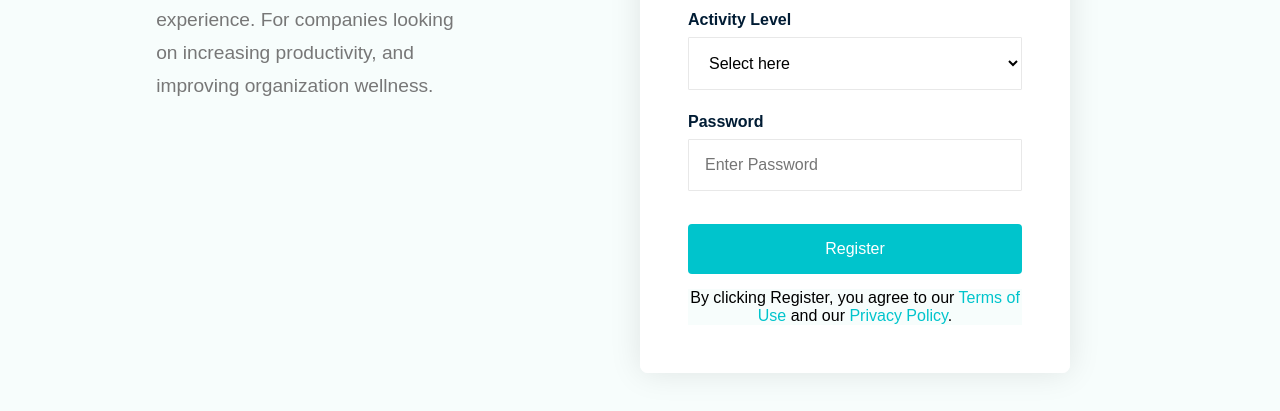
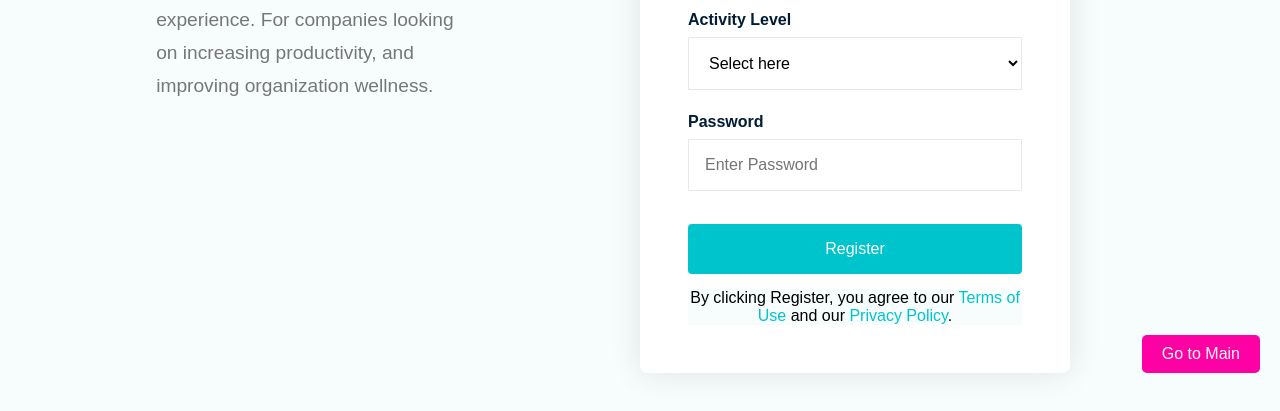
Before and after one commit to martinsgfx/Semester-Break-Assignments, a plain HTML site: page webDev.html in a window 1280 px wide. Shown: the part 407-818 px from the top of the page. Drawn offline with Linux system fonts and the light colour scheme; a web font is replaced by a local one.

Commit message:
Updated the fourth assignment and linked them all together

```diff
--- a/webDev.css
+++ b/webDev.css
@@ -121,6 +121,30 @@ select:focus {
 }
 
 
+.main-btn {
+  position: fixed;
+  bottom: 20px;
+  right: 20px;
+  background-color: #ff00a5;
+  color: white;
+  border-radius: 5px;
+  padding: 10px 20px;
+  text-align: center;
+  font-size: 1rem;
+  border: none;
+  text-decoration: none;
+  transition: background-color 0.3s ease;
+  cursor: pointer;
+}
+
+a {
+  text-decoration: none;
+}
+
+button:hover {
+  background-color: blueviolet;
+}
+
 /* Media Query for Mobile Phone */
 
 @media (max-width: 768px) {
--- a/webDev.html
+++ b/webDev.html
@@ -40,6 +40,8 @@
               <input type="text" id="lastName" placeholder="Enter Last Name" />
             </div>
           </div>
+
+
 
           <div class="form-row">
             <div class="form-group">
@@ -94,6 +96,7 @@
           </p>
         </form>
       </div>
+      <a href="index.html"><div class="main-btn">Go to Main</div></a>
     </section>
   </body>
 </html>
```
Also changed, not shown: index.html (+2 -0 lines).
